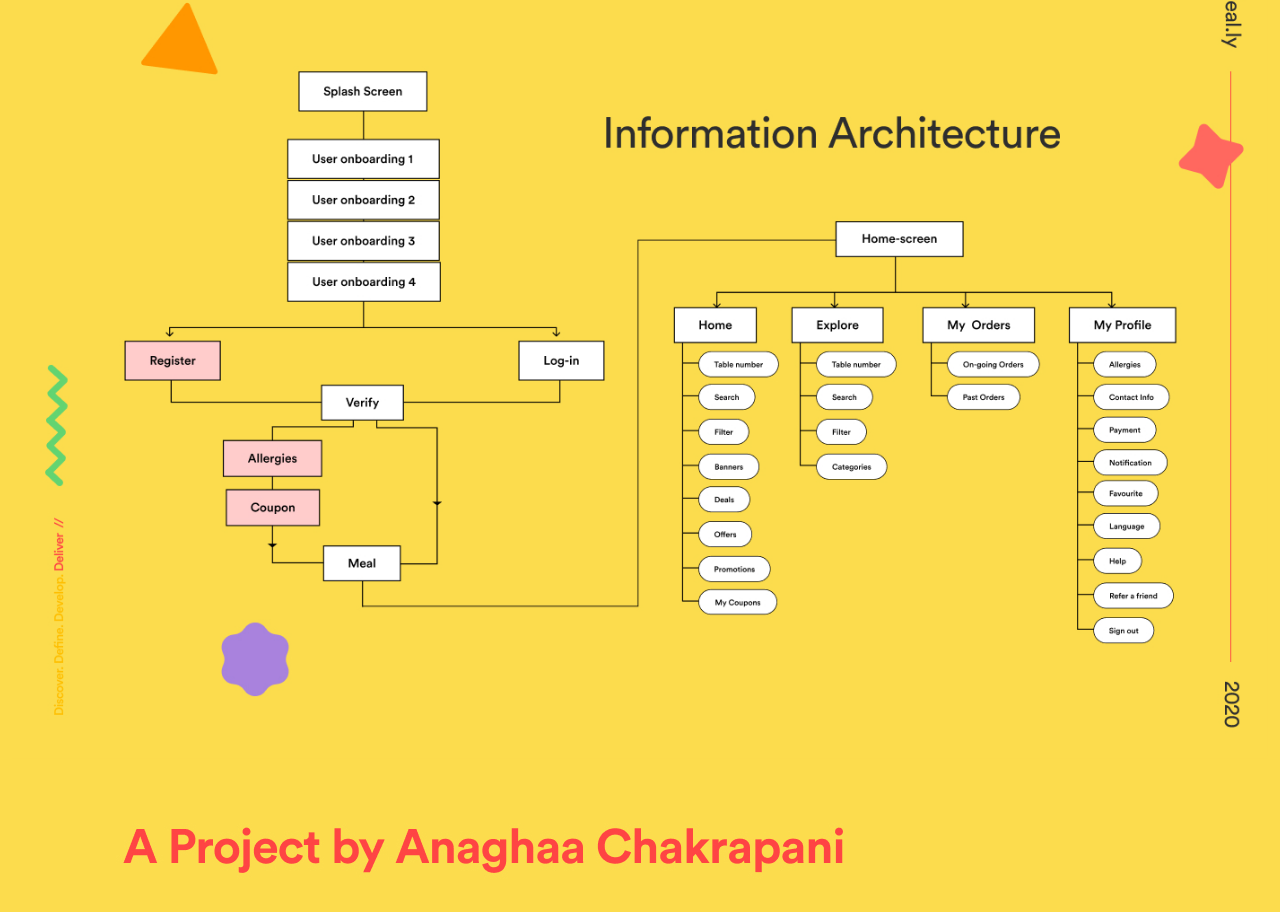
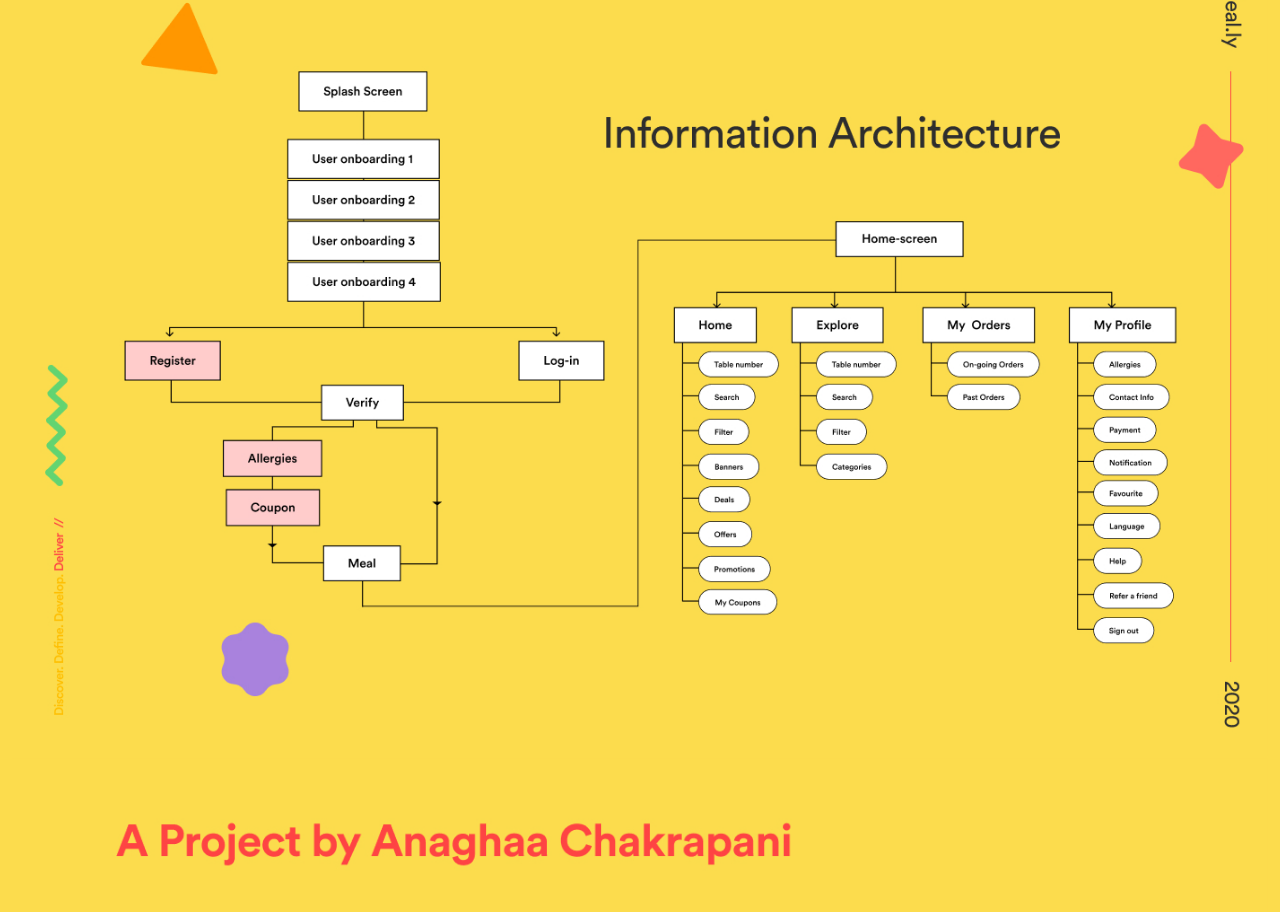
Before and after one commit to anaghaachakrapani/Meal.ly, a plain HTML site: page systemmodel_IA.html in a window 1280 px wide. Shown: the part 1868-2780 px from the top of the page. Drawn offline with nearby package versions, Linux system fonts and the light colour scheme.

Commit message:
Update systemmodel_IA.html

```diff
--- a/systemmodel_IA.html
+++ b/systemmodel_IA.html
@@ -26,7 +26,7 @@
 	</div>
 
 	<div class="container-fluid">
-	<img src="images/project.jpg">
+	<img class = "main" src="images/project.jpg">
 </div>
 </body>
 </html>
```
